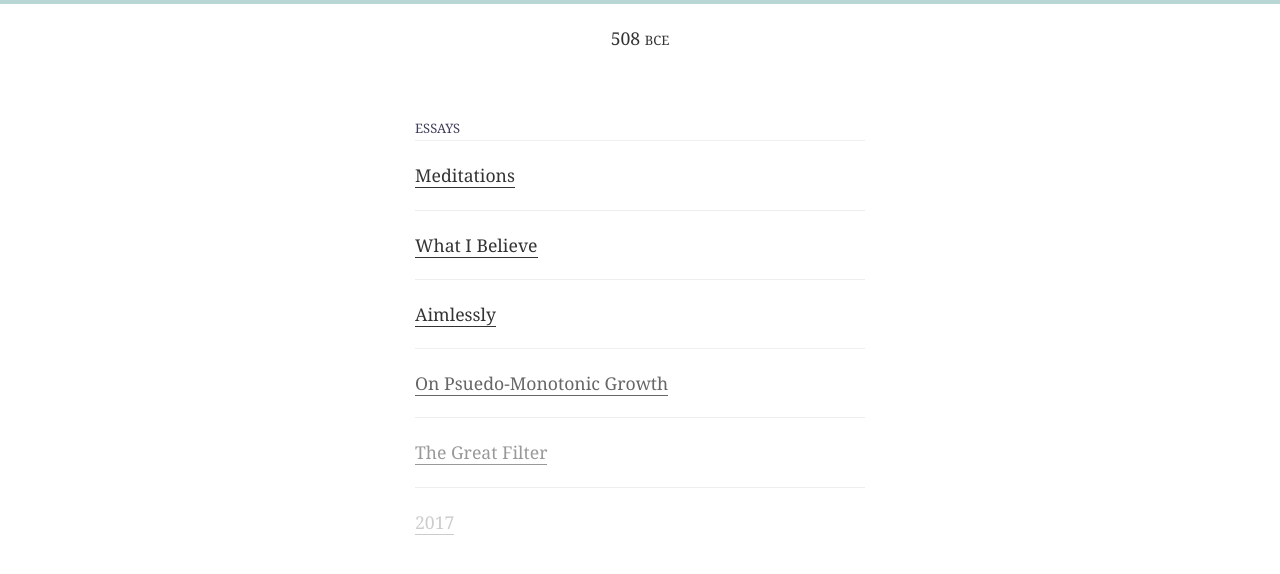
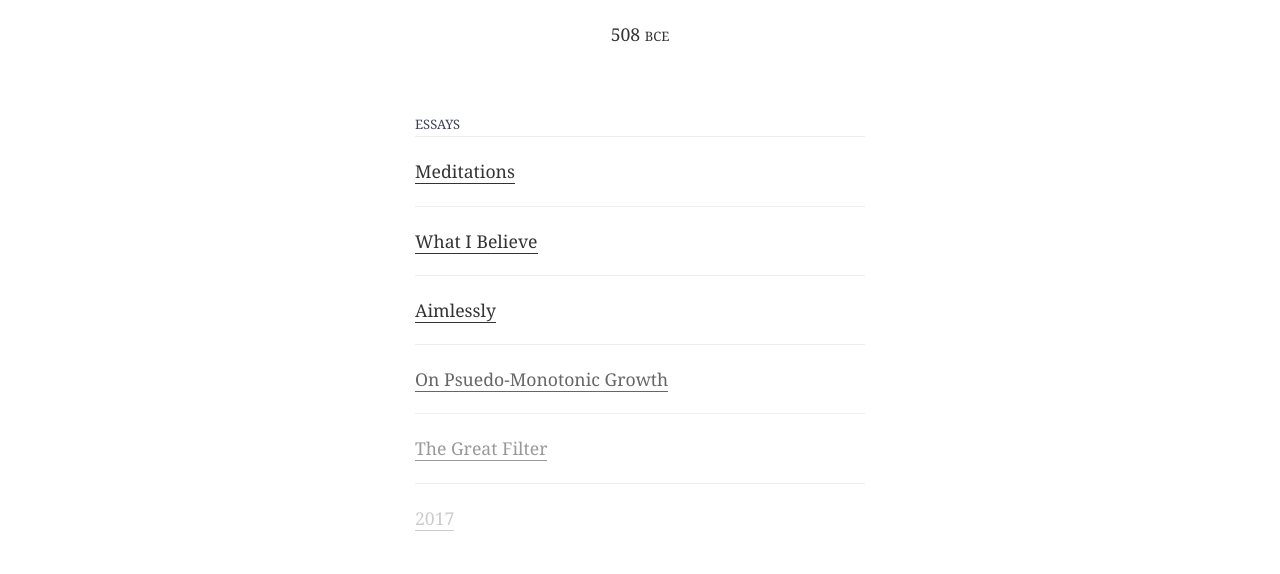
Before and after one commit to capshaw/508bce, a Jekyll site: the page built from index.html, in a window 1280 px wide. Shown: the top 574 px of the page. Built offline with Jekyll 4.4.1, drawn with Linux system fonts in a browser that asks for light colours.

Commit message:
Update main.css

```diff
--- a/static/css/main.css
+++ b/static/css/main.css
@@ -39,7 +39,6 @@ a.nice-link {
 .header {
     text-align: center;
     padding: 20px 0;
-    border-top: 4px solid #b8d6d4;
 }
 
 .header a {
```
